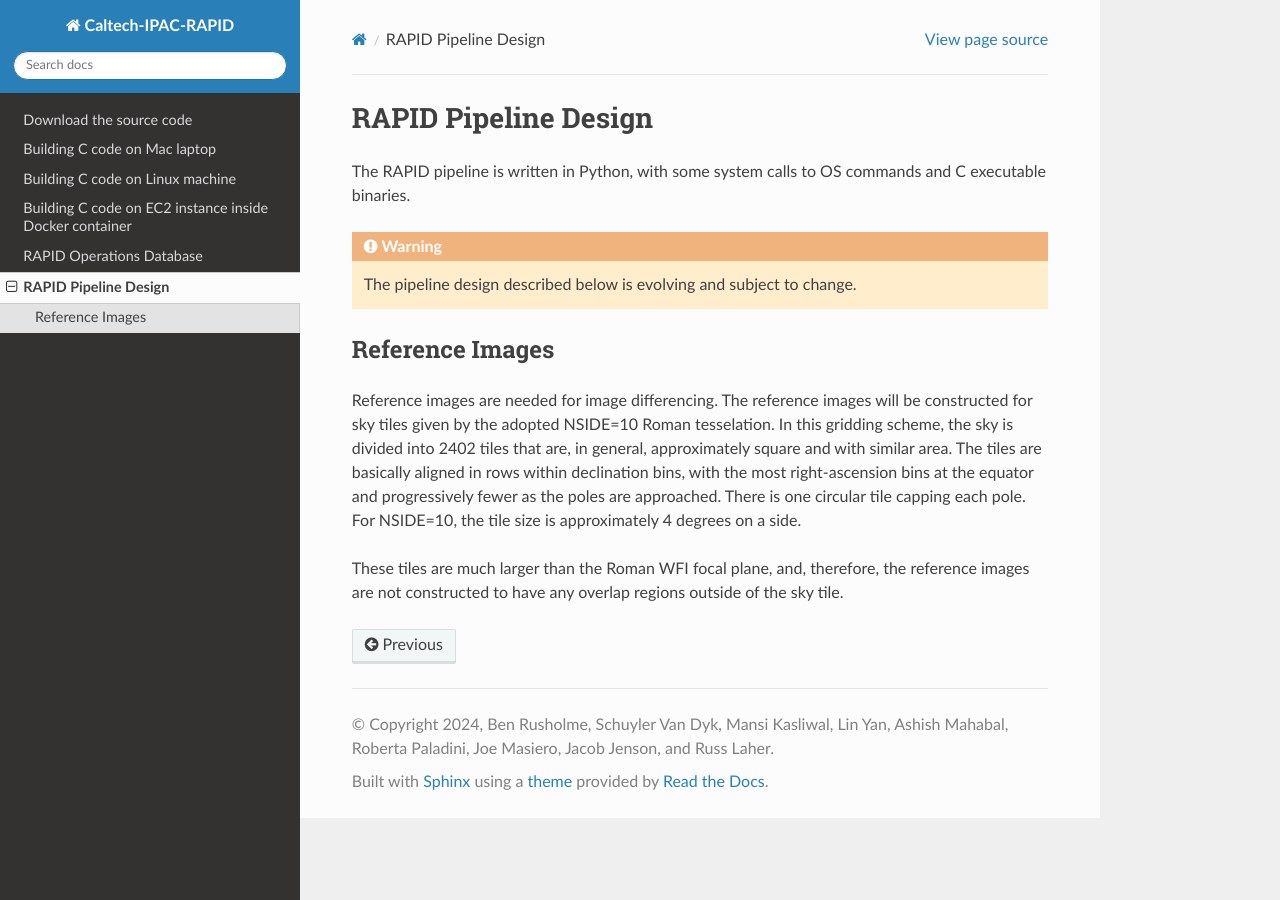
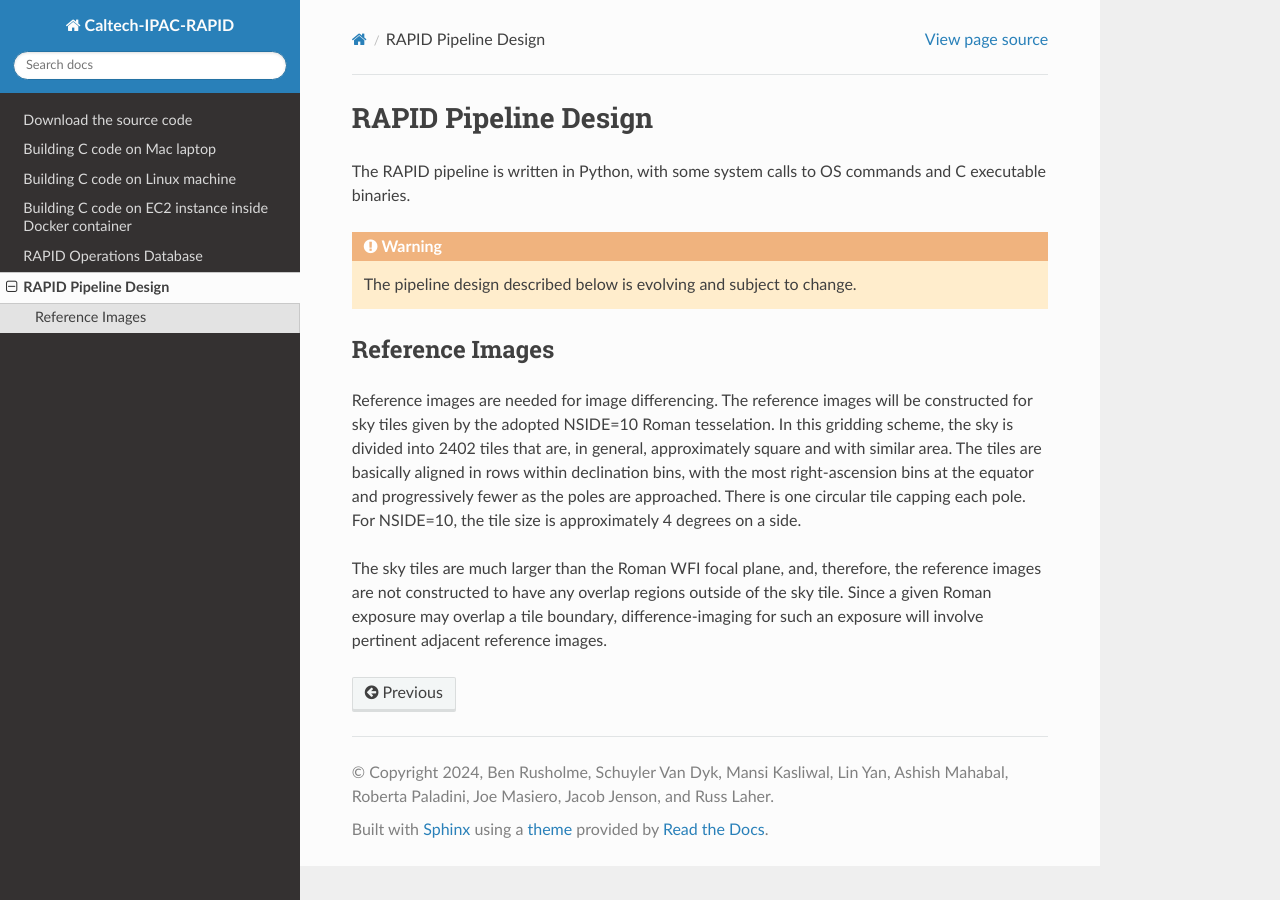
Before and after one commit to Caltech-IPAC/rapid, a Sphinx documentation site: the page built from docs/source/pl/pl.rst, in a window 1280 px wide. Built offline with Sphinx 7.4.7 and the Read the Docs theme 2.0.0, drawn with Linux system fonts in a browser that asks for light colours.

Commit message:
Made a refinement.

```diff
--- a/docs/source/pl/pl.rst
+++ b/docs/source/pl/pl.rst
@@ -18,5 +18,6 @@ bins at the equator and progressively fewer as
 the poles are approached.  There is one circular tile capping each pole.
 For NSIDE=10, the tile size is approximately 4 degrees on a side.
 
-These tiles are much larger than the Roman WFI focal plane, and, therefore, the reference images are
-not constructed to have any overlap regions outside of the sky tile.
+The sky tiles are much larger than the Roman WFI focal plane, and, therefore, the reference images are
+not constructed to have any overlap regions outside of the sky tile.  Since a given Roman exposure may overlap
+a tile boundary, difference-imaging for such an exposure will involve pertinent adjacent reference images.
```
